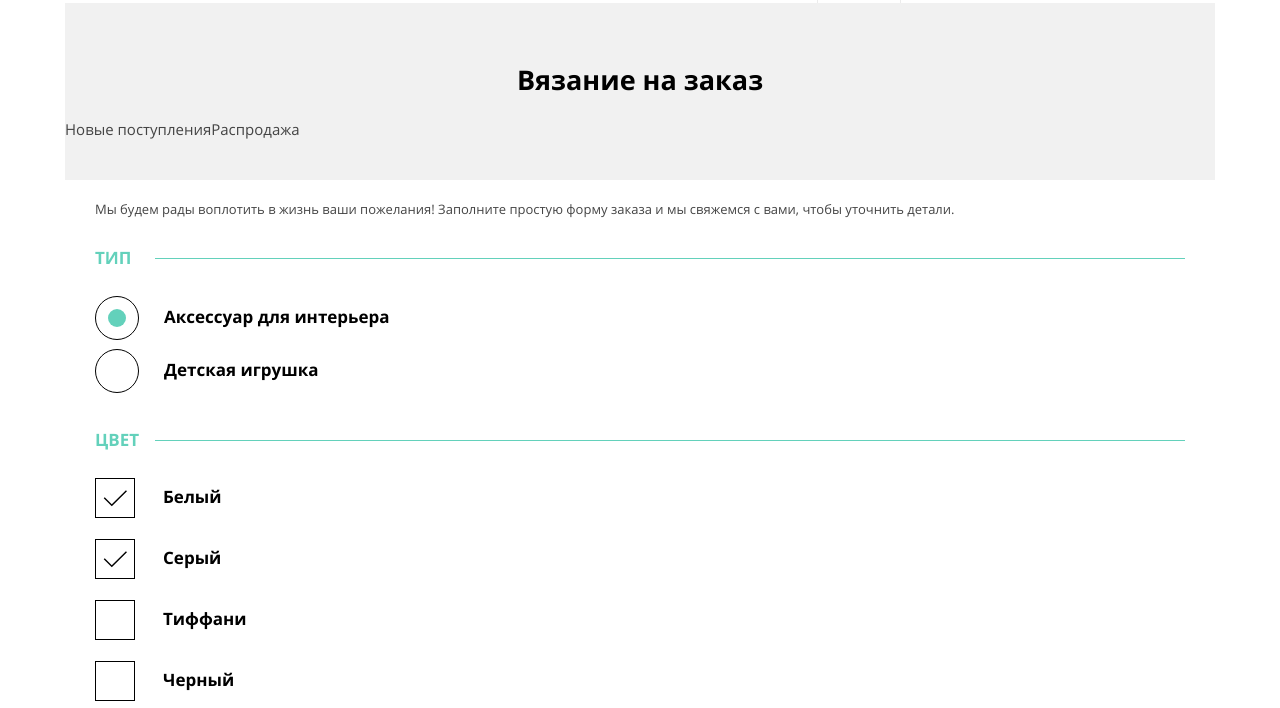
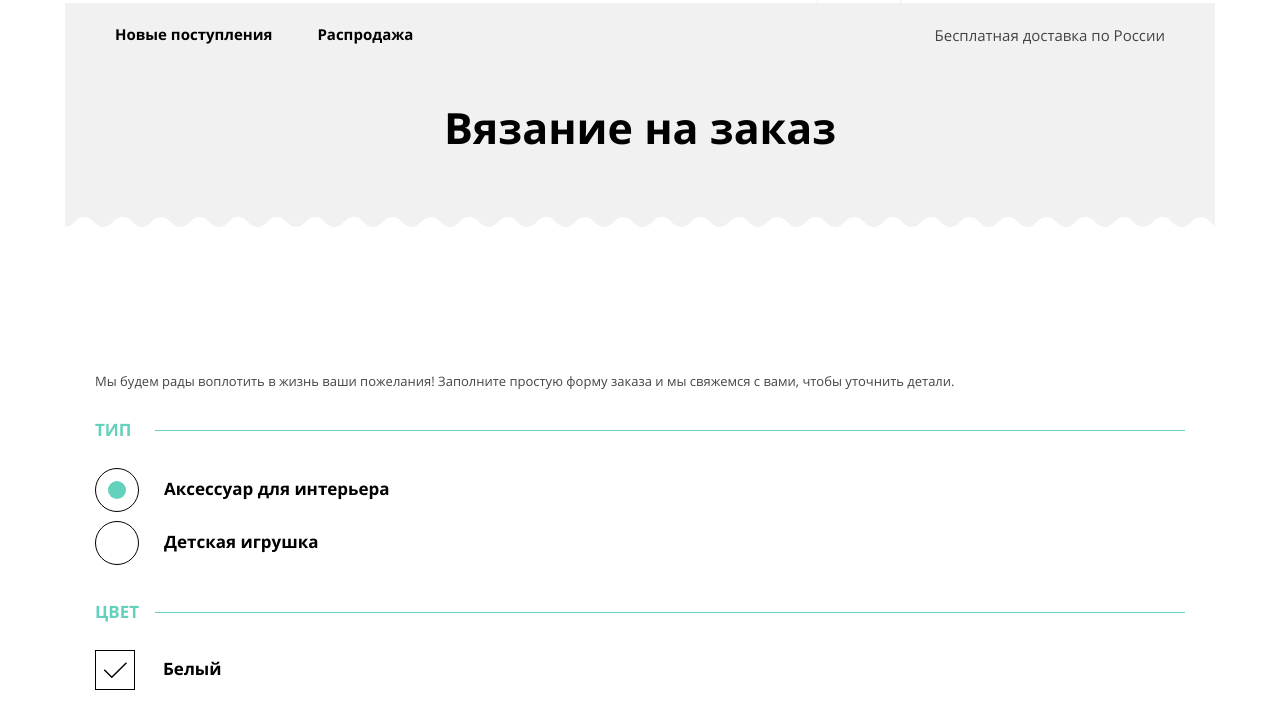
Before and after one commit to olybuy/htmlacademy_bear, a website: page source/form.html in a window 1280 px wide. Shown: the part 91-799 px from the top of the page. Drawn offline with nearby package versions, Linux system fonts and the light colour scheme; files that its build step writes are made by us from their sources.

Commit message:
Before change promo

```diff
--- a/source/form.html
+++ b/source/form.html
@@ -50,10 +50,14 @@
       <section class="main__promo-inner promo-inner">
         <h1 class="promo-inner__title">Вязание на заказ</h1>
         <ul class="promo-inner__sublist promo-sublist">
-          <li class="promo-sublist__item">Новые поступления</li>
-          <li class="promo-sublist__item">Распродажа</li>
+          <li class="promo-sublist__item">
+            <a class="promo-sublist__link" href="#">Новые поступления</a>
+          </li>
+          <li class="promo-sublist__item">
+            <a class="promo-sublist__link" href="#">Распродажа</a>
+          </li>
         </ul>
-        <span class="promo-inner__note">Бесплатная доставка по России</span>
+        <span class="promo-inner__note promo-note">Бесплатная доставка по России</span>
       </section>
       <section class="main__order order">
         <p class="order__description">Мы будем рады воплотить в жизнь ваши пожелания! Заполните простую форму заказа и мы свяжемся с вами, чтобы уточнить детали.</p>
--- a/source/sass/blocks/catalog.scss
+++ b/source/sass/blocks/catalog.scss
@@ -1,5 +1,5 @@
 .catalog {
-  padding: 30px;
+  padding: 0 30px 30px;
 }
 
 .catalog__list {
--- a/source/sass/blocks/main.scss
+++ b/source/sass/blocks/main.scss
@@ -80,3 +80,15 @@
     padding-right: 50px;
   }
 }
+
+.main__promo-inner {
+  margin-bottom: 30px;
+
+  @media screen and (min-width: $mobile-tablet-width) {
+    margin-bottom: 67px;
+  }
+
+  @media screen and (min-width: $desktop-width) {
+    margin-bottom: 111px;
+  }
+}
--- a/source/sass/blocks/promo-inner.scss
+++ b/source/sass/blocks/promo-inner.scss
@@ -1,21 +1,51 @@
 .promo-inner {
+  position: relative;
   display: flex;
   flex-direction: column;
   justify-content: center;
   min-height: 177px;
   background-color: $backgroundSecondaryColor;
+
+  @media screen and (min-width: $mobile-tablet-width) {
+    justify-content: start;
+    min-height: 238px;
+
+    &::after {
+      position: absolute;
+      bottom: 0;
+      height: 24px;
+      width: 100%;
+      background-image: url("../img/zigzag.svg");
+      background-repeat: repeat-x;
+      z-index: 4;
+      content: "";
+    }
+  }
 }
 
 .promo-inner__title {
   display: block;
+  margin: 0;
   text-align: center;
   color: $titleTextColor;
 
   @include font-style(27px, 30px, 700);
+
+  @media screen and (min-width: $mobile-tablet-width) {
+    padding-top: 100px;
+
+    @include font-style(43px, 50px, 700);
+  }
 }
 
 .promo-inner__sublist {
   display: none;
+
+  @media screen and (min-width: $desktop-width) {
+    position: absolute;
+    top: 19px;
+    left: 27.5px;
+  }
 }
 
 .promo-inner__note {
--- a/source/sass/blocks/promo-main.scss
+++ b/source/sass/blocks/promo-main.scss
@@ -77,14 +77,3 @@
     left: 27.5px;
   }
 }
-
-.promo-main__note {
-  display: none;
-
-  @media screen and (min-width: $tablet-width) {
-    display: block;
-    position: absolute;
-    top: 20px;
-    right: 50px;
-  }
-}
--- /dev/null
+++ b/source/sass/blocks/promo-note.scss
@@ -0,0 +1,10 @@
+.promo-note {
+  display: none;
+
+  @media screen and (min-width: $tablet-width) {
+    display: block;
+    position: absolute;
+    top: 20px;
+    right: 50px;
+  }
+}
--- a/source/sass/style.scss
+++ b/source/sass/style.scss
@@ -27,6 +27,7 @@
 @import "blocks/promo-item";
 @import "blocks/promo-main";
 @import "blocks/promo-sublist";
+@import "blocks/promo-note";
 @import "blocks/radio-field";
 @import "blocks/reviews";
 @import "blocks/slider-arrows";
```
Also changed, not shown: source/catalog.html (+7 -3 lines), source/index.html (+1 -1 lines). Lines whose indentation alone changed are shown as unchanged.
